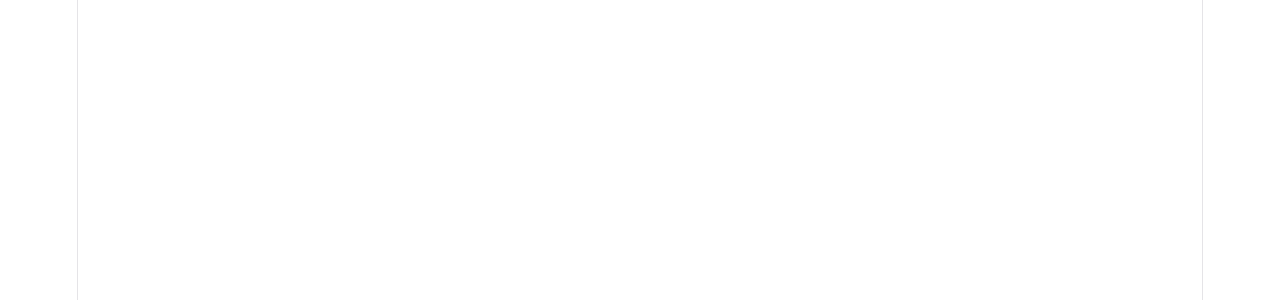
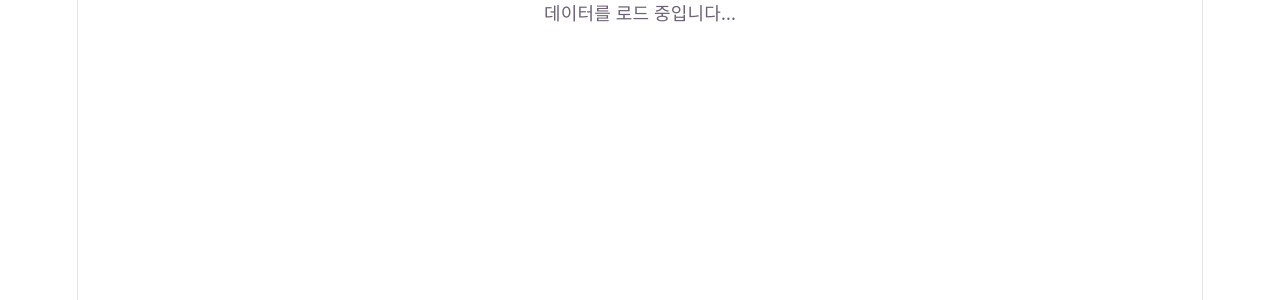
Before and after one commit to hyunsimchoi/react-05-board, a React (Vite) app: page / in a window 1280 px wide. Shown: the top 300 px of the page. Built offline with nearby package versions, Linux system fonts and the light colour scheme.

Commit message:
loading 상태 처리 추가

```diff
--- a/src/App.jsx
+++ b/src/App.jsx
@@ -1,6 +1,13 @@
+import { useState} from "react";
+
 function App() {
+    const [list, setList] = useState([]);
+    const [loading, setLoading] = useState(true); // 로딩 과정인지 아닌지를 boolean으로 저장
+
+    if (loading) {
+        return <div>데이터를 로드 중입니다...</div>
+    }
     return <></>;
-
 }
 
 export default App;
```
